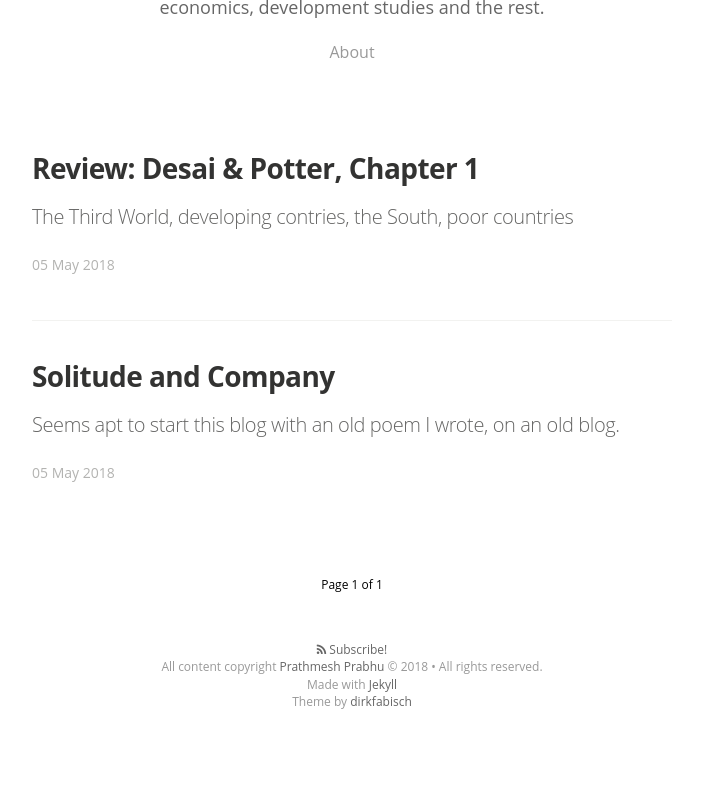
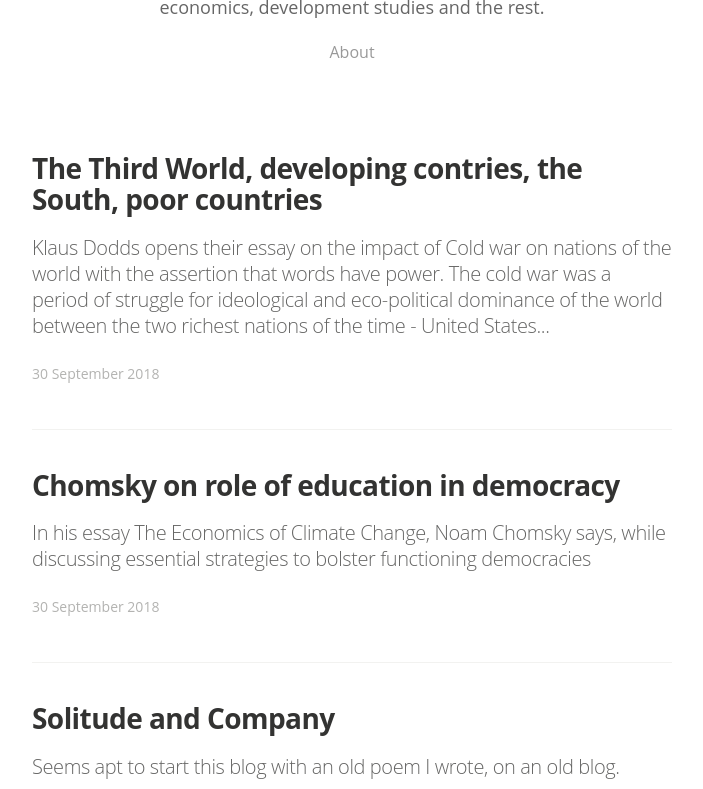
Before and after one commit to callpraths/callpraths.github.io, a Jekyll site: the page built from index.html, in a window 1280 px wide and 900 px high, scrolled down 514 px, cut to the strip 111-900 px from the top of the window. Shown: the whole strip, without its empty margins (288-991 px from the left). Built offline with Jekyll 4.4.1, drawn with Linux system fonts in a browser that asks for light colours; nearby versions of some CDN libraries; some web fonts are replaced; the list of posts is cut into pages by our own code; before the commit the page ends 1384 px from its top, so only the background shows below that.

Commit message:
post: Chomsky on role of education in democracy

```diff
--- /dev/null
+++ b/_posts/2018-09-30-chomsky.markdown
@@ -0,0 +1,30 @@
+---
+layout: post
+title:  "Chomsky on role of education in democracy"
+date:   2018-09-30
+categories: tidbits development_studies
+---
+
+In his essay [The Economics of Climate Change], Noam Chomsky says, while
+discussing essential strategies to bolster functioning democracies
+
+> A longer-term goal is to win the educational and cultural battle that's been
+> waged with such bitterness in the one-sided class war. It means tearing down
+> the enormous edifice of delusions about markets, free trade, and democracy
+> that's been assiduously constructed over many years, and to overcome the
+> marginalization and atomization of the public.
+
+This is indeed a valid and sufficient goal for a labour centric study of
+economics. To shed light on the critical underlying assumptions associated with
+inevitability and benignity of the larger Capitalistic structure. Instead, to
+focus on some exogenous goals for the world economic order and from their model
+the economically sound mechanisms that may be useful in guiding the invisible
+hand in a moral direction.
+
+The antidote to runaway Capitalism is unlikely to be Socialism (or any other
+-ism). Rather, economists can help understand the stakeholders and the stakes
+that drive the overall implicit and post-hoc system goals of the world economy
+and develop means to guide these goals in directions determined by humanitarian
+considerations.
+
+[The Economics of Climate Change]: https://www.jstor.org/stable/41555159
--- a/_posts/2018-09-30-desai-potter-ch1.markdown
+++ b/_posts/2018-09-30-desai-potter-ch1.markdown
@@ -1,11 +1,9 @@
 ---
 layout: post
-title:  "Review: Desai & Potter, Chapter 1"
-date:   2018-05-05 18:30:42 +0000
+title: "The Third World, developing contries, the South, poor countries"
+date:   2018-09-30
 categories: review development_studies
 ---
-
-# The Third World, developing contries, the South, poor countries
 
 Klaus Dodds opens their essay on the impact of Cold war on nations of the world
 with the assertion that words have power. The cold war was a period of struggle
```
